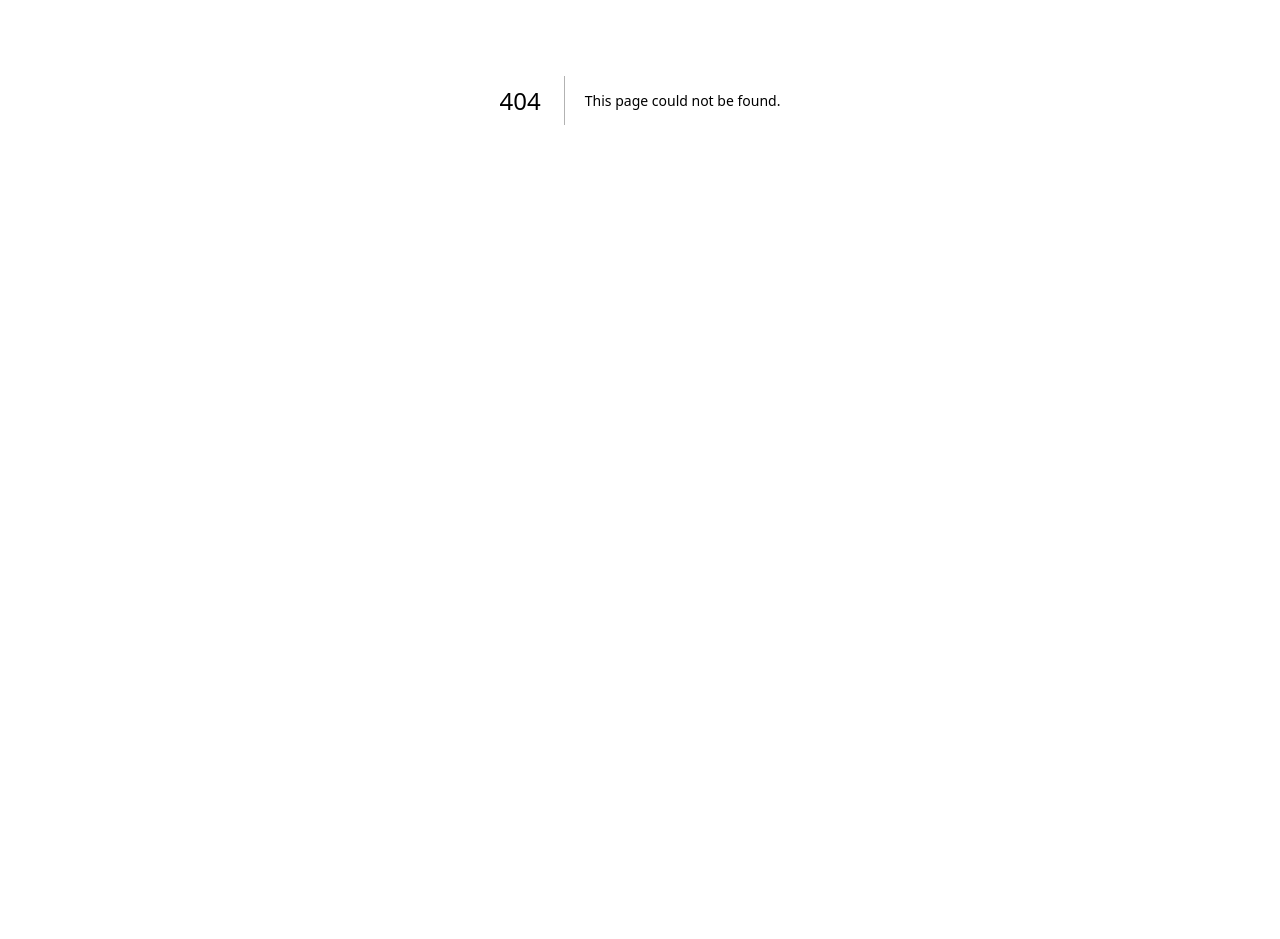
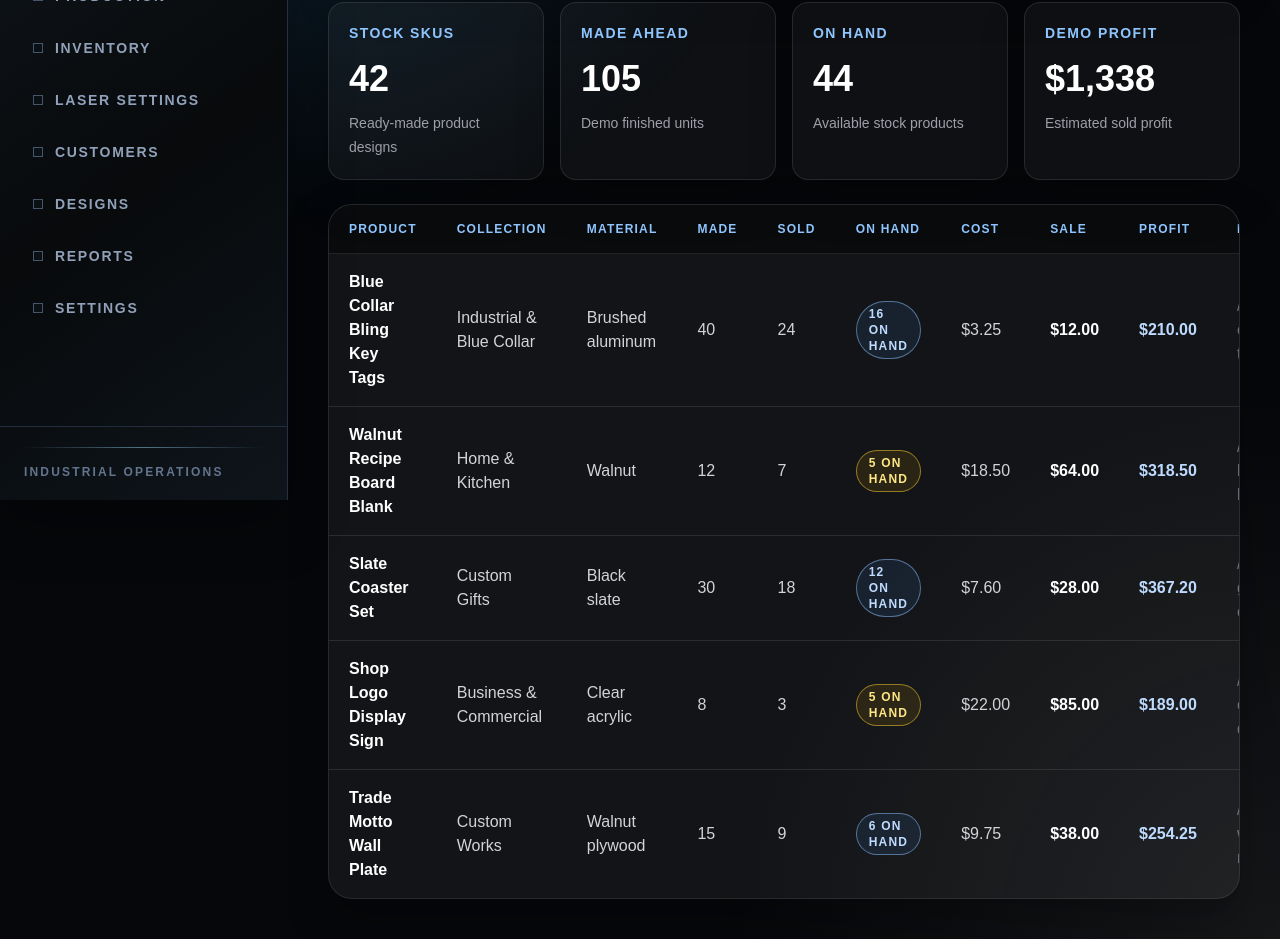
Before and after one commit to davemeeks64-hash/gradeline-supply, a Next.js app: page /admin/stock-products in a window 1280 px wide. Before the commit this address had no page. Shown: the part 300-1239 px from the top of the page. Before the commit the page ends 800 px from the top, so only its background shows below. Built offline with nearby package versions, Linux system fonts and the light colour scheme.

Commit message:
stock products

```diff
--- /dev/null
+++ b/src/app/admin/stock-products/page.tsx
@@ -0,0 +1,266 @@
+import Link from "next/link";
+import AdminPageShell from "@/components/AdminPageShell";
+
+type StockProduct = {
+  productName: string;
+  collection: string;
+  material: string;
+  quantityMade: number;
+  quantitySold: number;
+  quantityOnHand: number;
+  cost: string;
+  salePrice: string;
+  profit: string;
+  fileLocation: string;
+};
+
+const stockProducts: StockProduct[] = [
+  {
+    productName: "Blue Collar Bling Key Tags",
+    collection: "Industrial & Blue Collar",
+    material: "Brushed aluminum",
+    quantityMade: 40,
+    quantitySold: 24,
+    quantityOnHand: 16,
+    cost: "$3.25",
+    salePrice: "$12.00",
+    profit: "$210.00",
+    fileLocation: "/stock/blue-collar-bling/key-tags.svg",
+  },
+  {
+    productName: "Walnut Recipe Board Blank",
+    collection: "Home & Kitchen",
+    material: "Walnut",
+    quantityMade: 12,
+    quantitySold: 7,
+    quantityOnHand: 5,
+    cost: "$18.50",
+    salePrice: "$64.00",
+    profit: "$318.50",
+    fileLocation: "/stock/home-kitchen/recipe-board.lbrn2",
+  },
+  {
+    productName: "Slate Coaster Set",
+    collection: "Custom Gifts",
+    material: "Black slate",
+    quantityMade: 30,
+    quantitySold: 18,
+    quantityOnHand: 12,
+    cost: "$7.60",
+    salePrice: "$28.00",
+    profit: "$367.20",
+    fileLocation: "/stock/custom-gifts/slate-coasters.svg",
+  },
+  {
+    productName: "Shop Logo Display Sign",
+    collection: "Business & Commercial",
+    material: "Clear acrylic",
+    quantityMade: 8,
+    quantitySold: 3,
+    quantityOnHand: 5,
+    cost: "$22.00",
+    salePrice: "$85.00",
+    profit: "$189.00",
+    fileLocation: "/stock/business-commercial/logo-display.lbrn2",
+  },
+  {
+    productName: "Trade Motto Wall Plate",
+    collection: "Custom Works",
+    material: "Walnut plywood",
+    quantityMade: 15,
+    quantitySold: 9,
+    quantityOnHand: 6,
+    cost: "$9.75",
+    salePrice: "$38.00",
+    profit: "$254.25",
+    fileLocation: "/stock/custom-works/trade-motto.svg",
+  },
+];
+
+const summaryCards = [
+  { label: "Stock SKUs", value: "42", detail: "Ready-made product designs" },
+  { label: "Made Ahead", value: "105", detail: "Demo finished units" },
+  { label: "On Hand", value: "44", detail: "Available stock products" },
+  { label: "Demo Profit", value: "$1,338", detail: "Estimated sold profit" },
+];
+
+const panelClassName =
+  "rounded-3xl border border-white/10 bg-white/[0.04] shadow-[0_18px_45px_rgba(0,0,0,0.28)]";
+
+const cardClassName =
+  "rounded-2xl border border-white/10 bg-white/[0.04] p-5 shadow-[0_18px_45px_rgba(0,0,0,0.24)]";
+
+function StockLevelBadge({ quantityOnHand }: { quantityOnHand: number }) {
+  const isLow = quantityOnHand <= 5;
+
+  return (
+    <span
+      className={[
+        "inline-flex w-fit rounded-full border px-3 py-1 text-xs font-bold uppercase tracking-widest",
+        isLow
+          ? "border-amber-300/50 bg-amber-400/10 text-amber-200"
+          : "border-blue-300/50 bg-blue-400/10 text-blue-200",
+      ].join(" ")}
+    >
+      {quantityOnHand} on hand
+    </span>
+  );
+}
+
+export default function AdminStockProductsPage() {
+  return (
+    <AdminPageShell activeHref="/admin/stock-products">
+      <div className="rounded-3xl border border-white/10 bg-gradient-to-br from-zinc-950 via-zinc-900 to-blue-950/40 p-6 shadow-2xl md:p-8">
+        <div className="flex flex-col gap-5 md:flex-row md:items-end md:justify-between">
+          <div>
+            <p className="text-sm font-bold uppercase tracking-widest text-blue-300">
+              Gradeline Admin
+            </p>
+            <h1 className="mt-3 text-4xl font-black md:text-6xl">
+              Stock Products
+            </h1>
+            <p className="mt-4 max-w-2xl text-lg leading-8 text-zinc-300">
+              Demo tracking for ready-made designs and products built ahead for
+              quick sale, repeat batches, and shop inventory.
+            </p>
+          </div>
+
+          <Link
+            href="/admin"
+            className="inline-flex w-fit rounded-xl border border-white/15 bg-white/5 px-5 py-3 font-bold text-white transition hover:border-blue-300/40 hover:bg-blue-400/10"
+          >
+            Back to Dashboard
+          </Link>
+        </div>
+      </div>
+
+      <div className="mt-6 grid gap-4 sm:grid-cols-2 lg:grid-cols-4">
+        {summaryCards.map((card) => (
+          <article key={card.label} className={cardClassName}>
+            <p className="text-sm font-bold uppercase tracking-widest text-blue-300">
+              {card.label}
+            </p>
+            <p className="mt-4 text-4xl font-black text-white">
+              {card.value}
+            </p>
+            <p className="mt-3 text-sm leading-6 text-zinc-400">
+              {card.detail}
+            </p>
+          </article>
+        ))}
+      </div>
+
+      <div className={`${panelClassName} mt-6 overflow-hidden`}>
+        <div className="hidden overflow-x-auto xl:block">
+          <table className="w-full border-collapse text-left">
+            <thead className="border-b border-white/10 bg-black/30 text-xs font-bold uppercase tracking-widest text-blue-300">
+              <tr>
+                <th className="px-5 py-4">Product</th>
+                <th className="px-5 py-4">Collection</th>
+                <th className="px-5 py-4">Material</th>
+                <th className="px-5 py-4">Made</th>
+                <th className="px-5 py-4">Sold</th>
+                <th className="px-5 py-4">On Hand</th>
+                <th className="px-5 py-4">Cost</th>
+                <th className="px-5 py-4">Sale</th>
+                <th className="px-5 py-4">Profit</th>
+                <th className="px-5 py-4">File</th>
+              </tr>
+            </thead>
+            <tbody className="divide-y divide-white/10">
+              {stockProducts.map((product) => (
+                <tr
+                  key={product.productName}
+                  className="bg-white/[0.02] transition hover:bg-white/[0.06]"
+                >
+                  <td className="px-5 py-4 font-black text-white">
+                    {product.productName}
+                  </td>
+                  <td className="px-5 py-4 text-zinc-300">
+                    {product.collection}
+                  </td>
+                  <td className="px-5 py-4 text-zinc-300">
+                    {product.material}
+                  </td>
+                  <td className="px-5 py-4 text-zinc-300">
+                    {product.quantityMade}
+                  </td>
+                  <td className="px-5 py-4 text-zinc-300">
+                    {product.quantitySold}
+                  </td>
+                  <td className="px-5 py-4">
+                    <StockLevelBadge quantityOnHand={product.quantityOnHand} />
+                  </td>
+                  <td className="px-5 py-4 text-zinc-300">{product.cost}</td>
+                  <td className="px-5 py-4 font-black text-white">
+                    {product.salePrice}
+                  </td>
+                  <td className="px-5 py-4 font-black text-blue-200">
+                    {product.profit}
+                  </td>
+                  <td className="px-5 py-4 text-zinc-500">
+                    {product.fileLocation}
+                  </td>
+                </tr>
+              ))}
+            </tbody>
+          </table>
+        </div>
+
+        <div className="grid gap-4 p-4 xl:hidden">
+          {stockProducts.map((product) => (
+            <article
+              key={product.productName}
+              className="rounded-2xl border border-white/10 bg-black/30 p-5"
+            >
+              <div className="flex flex-col gap-3 sm:flex-row sm:items-start sm:justify-between">
+                <div>
+                  <p className="text-xs font-bold uppercase tracking-widest text-blue-300">
+                    {product.collection}
+                  </p>
+                  <h2 className="mt-2 text-xl font-black text-white">
+                    {product.productName}
+                  </h2>
+                  <p className="mt-2 text-zinc-300">{product.material}</p>
+                </div>
+                <StockLevelBadge quantityOnHand={product.quantityOnHand} />
+              </div>
+
+              <div className="mt-5 grid gap-3 text-sm text-zinc-300 sm:grid-cols-2">
+                <p>
+                  <span className="font-bold text-zinc-500">Made: </span>
+                  {product.quantityMade}
+                </p>
+                <p>
+                  <span className="font-bold text-zinc-500">Sold: </span>
+                  {product.quantitySold}
+                </p>
+                <p>
+                  <span className="font-bold text-zinc-500">Cost: </span>
+                  {product.cost}
+                </p>
+                <p>
+                  <span className="font-bold text-zinc-500">Sale Price: </span>
+                  {product.salePrice}
+                </p>
+                <p>
+                  <span className="font-bold text-zinc-500">Profit: </span>
+                  {product.profit}
+                </p>
+              </div>
+
+              <div className="mt-5 rounded-2xl border border-white/10 bg-white/[0.04] p-4">
+                <p className="text-xs font-bold uppercase tracking-widest text-blue-300">
+                  File Location
+                </p>
+                <p className="mt-2 break-all text-sm leading-6 text-zinc-300">
+                  {product.fileLocation}
+                </p>
+              </div>
+            </article>
+          ))}
+        </div>
+      </div>
+    </AdminPageShell>
+  );
+}
```
